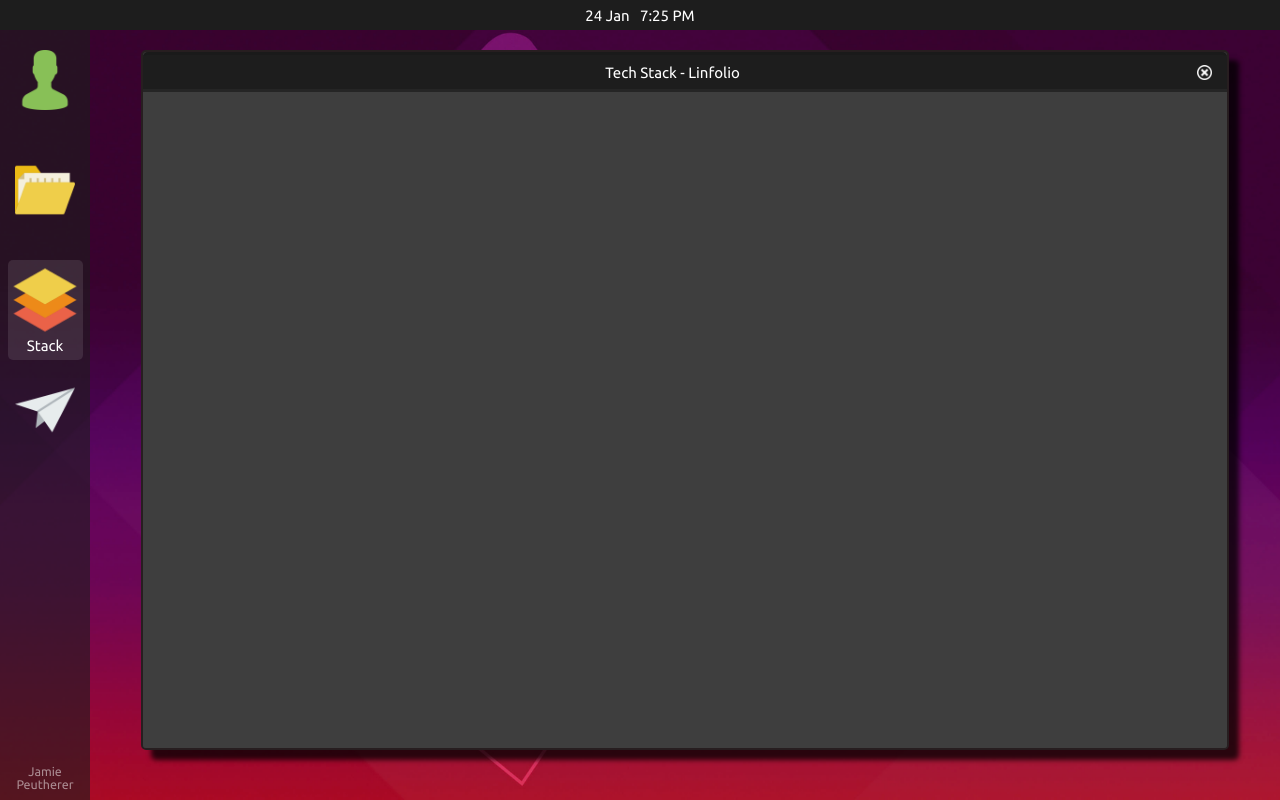
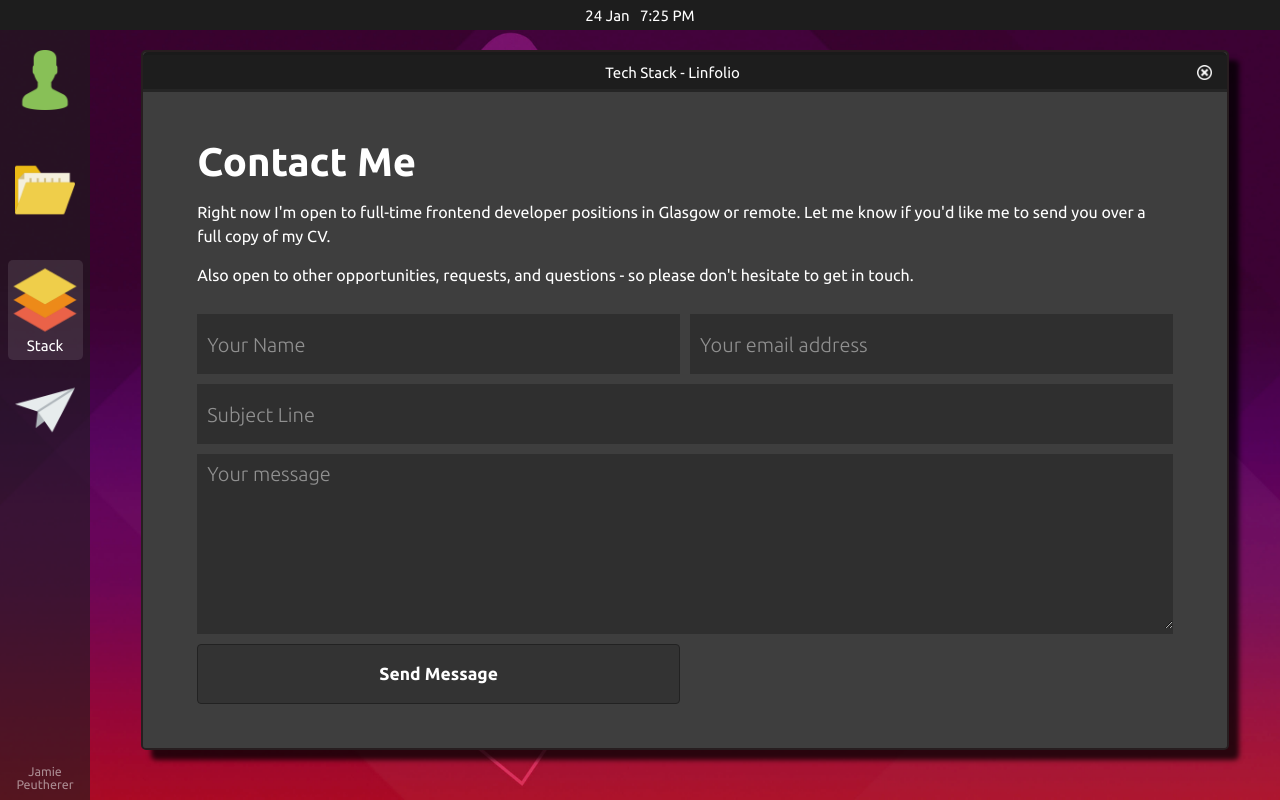
Before and after one commit to Xnanga/linfolio-react, a React (Create React App) app: page / in a window 1280 px wide. Both pictures are taken after a click on the button "Stack". Built offline with nearby package versions, Linux system fonts and the light colour scheme.

Commit message:
Contact form added and configured.

```diff
--- a/package.json
+++ b/package.json
@@ -6,6 +6,7 @@
     "@testing-library/jest-dom": "^5.16.1",
     "@testing-library/react": "^12.1.2",
     "@testing-library/user-event": "^13.5.0",
+    "emailjs-com": "^3.2.0",
     "react": "^17.0.2",
     "react-dom": "^17.0.2",
     "react-scripts": "5.0.0",
--- a/src/App.css
+++ b/src/App.css
@@ -92,3 +92,8 @@
   height: 100vh;
   width: 100vw;
 }
+
+span.highlighted-text {
+  color: var(--color-orange-highlight);
+  font-weight: bold;
+}
--- /dev/null
+++ b/src/Forms/ContactForm.js
@@ -0,0 +1,102 @@
+import emailjs from "emailjs-com";
+import { useState } from "react";
+import ModalButton from "../Modals/ModalUI/ModalButton";
+
+import styles from "./ContactForm.module.css";
+
+const ContactForm = () => {
+  const [from_name, setFrom_Name] = useState("");
+  const [email, setEmail] = useState("");
+  const [subject, setSubject] = useState("");
+  const [message, setMessage] = useState("");
+  const [emailSent, setEmailSent] = useState(false);
+
+  const isValidEmail = (email) => {
+    const regex =
+      /^(([^<>()\[\]\\.,;:\s@"]+(\.[^<>()\[\]\\.,;:\s@"]+)*)|(".+"))@((\[[0-9]{1,3}\.[0-9]{1,3}\.[0-9]{1,3}\.[0-9]{1,3}\])|(([a-zA-Z\-0-9]+\.)+[a-zA-Z]{2,}))$/;
+    return regex.test(String(email).toLowerCase());
+  };
+
+  const submit = () => {
+    if (from_name && email && subject && message) {
+      const serviceId = "service_bpchnol";
+      const templateId = "template_tuu3grh";
+      const userId = "user_gmcSavYEiA9uayLKCzDxu";
+      const templateParams = {
+        from_name,
+        email,
+        subject,
+        message,
+      };
+
+      if (isValidEmail(email) === false) {
+        alert("Invalid email.");
+        return;
+      }
+
+      emailjs
+        .send(serviceId, templateId, templateParams, userId)
+        .then((response) => console.log(response))
+        .then((error) => console.log(error));
+
+      setFrom_Name("");
+      setEmail("");
+      setSubject("");
+      setMessage("");
+      setEmailSent(true);
+    } else {
+      alert("Please fill in all fields.");
+    }
+  };
+
+  return (
+    <form
+      className={styles["contact-form"]}
+      onSubmit={(e) => e.preventDefault()}
+    >
+      <input
+        type="text"
+        placeholder="Your Name"
+        className={styles["contact-form__name"]}
+        value={from_name}
+        onChange={(e) => setFrom_Name(e.target.value)}
+      />
+      <input
+        type="email"
+        placeholder="Your email address"
+        className={styles["contact-form__email"]}
+        value={email}
+        onChange={(e) => setEmail(e.target.value)}
+      />
+      <input
+        type="text"
+        placeholder="Subject Line"
+        className={styles["contact-form__subject"]}
+        value={subject}
+        onChange={(e) => setSubject(e.target.value)}
+      />
+      <textarea
+        placeholder="Your message"
+        className={styles["contact-form__message"]}
+        value={message}
+        onChange={(e) => setMessage(e.target.value)}
+      ></textarea>
+      <ModalButton
+        id="sendEmail"
+        buttonText="Send Message"
+        buttonAction={submit}
+      />
+      <span
+        className={
+          emailSent
+            ? `${styles["contact-form__notification"]}`
+            : `${styles["contact-form__notification--hidden"]}`
+        }
+      >
+        Thanks for your message - I'll get back to you soon!
+      </span>
+    </form>
+  );
+};
+
+export default ContactForm;
--- /dev/null
+++ b/src/Forms/ContactForm.module.css
@@ -0,0 +1,74 @@
+.contact-form {
+  display: grid;
+  grid-template-columns: repeat(2, 1fr);
+  grid-template-rows: 1fr 1fr 3fr 1fr;
+  gap: 1rem;
+
+  margin-top: 2rem;
+
+  width: 100%;
+}
+
+.contact-form > ::placeholder {
+  color: #909090;
+}
+
+.contact-form > input,
+textarea {
+  font-size: 2rem;
+  font-family: var(--default-font-style);
+  font-weight: 200;
+  padding-top: 0.75rem;
+  padding-left: 1rem;
+
+  outline: 0;
+  border: none;
+  border-bottom: 0.5rem solid transparent;
+
+  color: white;
+  background-color: #2f2f2f;
+
+  transition: all 0.2s;
+}
+
+.contact-form > input:focus,
+textarea:focus {
+  border-bottom: 0.5rem solid var(--color-orange-highlight);
+}
+
+.contact-form > textarea {
+  /* padding-top: 0.75rem; */
+}
+
+.contact-form__name {
+  grid-column: 1 / 2;
+  grid-row: 1 / 2;
+}
+
+.contact-form__email {
+  grid-column: 2 / 3;
+  grid-row: 1 / 2;
+}
+
+.contact-form__subject {
+  grid-column: 1 / 3;
+  grid-row: 2 / 3;
+}
+
+.contact-form__message {
+  grid-column: 1 / -1;
+  grid-row: 3 / 4;
+}
+
+.contact-form__notification {
+  align-self: center;
+  justify-self: center;
+
+  font-size: 1.75rem;
+  font-weight: bold;
+  color: rgb(42, 179, 42);
+}
+
+.contact-form__notification--hidden {
+  display: none;
+}
--- a/src/Modals/ModalContent/BioModalContent.js
+++ b/src/Modals/ModalContent/BioModalContent.js
@@ -15,8 +15,11 @@
     <>
       <h1>Hi there! I'm Jamie Peutherer</h1>
       <p>
-        I'm a self-taught frontend web developer with a strong background in
-        technical Search Engine Optimisation (7+ years in the field!).
+        I'm a self-taught{" "}
+        <span className="highlighted-text">frontend web developer</span> with a
+        strong background in technical{" "}
+        <span className="highlighted-text">Search Engine Optimisation</span> (7+
+        years in the field!).
       </p>
       <p>
         I like to build all sorts of odd websites and apps, especially webapp
@@ -24,8 +27,11 @@
       </p>
       <p>
         I'm still learning more and more about good web development every day
-        (Who doesn't have more to learn?), but I'm eager to jump right into a
-        professional role real soon.
+        (Who doesn't have more to learn?), but{" "}
+        <span className="highlighted-text">
+          I'm eager to jump right into a professional role
+        </span>{" "}
+        real soon.
       </p>
       <p>
         You can find quick links to the most important stuff below - otherwise,
--- /dev/null
+++ b/src/Modals/ModalContent/ContactModalContent.js
@@ -0,0 +1,21 @@
+import ContactForm from "../../Forms/ContactForm";
+
+const ContactModalContent = () => {
+  return (
+    <>
+      <h1>Contact Me</h1>
+      <p>
+        Right now I'm open to full-time frontend developer positions in Glasgow
+        or remote. Let me know if you'd like me to send you over a full copy of
+        my CV.
+      </p>
+      <p>
+        Also open to other opportunities, requests, and questions - so please
+        don't hesitate to get in touch.
+      </p>
+      <ContactForm />
+    </>
+  );
+};
+
+export default ContactModalContent;
--- a/src/Modals/ModalContent/PortfolioModalContent.js
+++ b/src/Modals/ModalContent/PortfolioModalContent.js
@@ -14,9 +14,9 @@
       description:
         "This is my Ubuntu Linux-inspired portfolio website made in React.",
       image: "/images/listo-preview.jpg",
-      liveDemoURL: "https://xnanga.github.io/listo/",
-      sourceCodeURL: "https://github.com/Xnanga/listo",
-      listOrderPriority: 1,
+      liveDemoURL: "#",
+      sourceCodeURL: "https://github.com/Xnanga/linfolio-react",
+      listOrderPriority: 4,
     },
     {
       projectName: "Simple SEO Report",
@@ -26,8 +26,8 @@
       description:
         "Using the Google Analytics API, this tool generates a simple KPI report for use by SEO professionals.",
       image: "/images/listo-preview.jpg",
-      liveDemoURL: "https://xnanga.github.io/listo/",
-      sourceCodeURL: "https://github.com/Xnanga/listo",
+      liveDemoURL: "#",
+      sourceCodeURL: "https://github.com/Xnanga/simple-seo-report",
       listOrderPriority: 2,
     },
     {
@@ -40,7 +40,7 @@
       image: "/images/listo-preview.jpg",
       liveDemoURL: "https://xnanga.github.io/listo/",
       sourceCodeURL: "https://github.com/Xnanga/listo",
-      listOrderPriority: 3,
+      listOrderPriority: 1,
     },
     {
       projectName: "PropertySearchr",
@@ -50,9 +50,9 @@
       description:
         "A modern property business homepage aiming to wow visitors with a sleek design and interactive content.",
       image: "/images/listo-preview.jpg",
-      liveDemoURL: "https://xnanga.github.io/listo/",
-      sourceCodeURL: "https://github.com/Xnanga/listo",
-      listOrderPriority: 4,
+      liveDemoURL: "https://xnanga.github.io/PropertySearchr/",
+      sourceCodeURL: "https://github.com/Xnanga/PropertySearchr",
+      listOrderPriority: 3,
     },
   ];
 
--- a/src/Modals/ModalUI/Modal.module.css
+++ b/src/Modals/ModalUI/Modal.module.css
@@ -58,8 +58,6 @@
 .modal__body {
   height: 100%;
 
-  /* This needs looked at to fix scrolling */
-
   padding: 5rem 0;
 
   background-color: #3e3e3e;
--- a/src/UI/Desktop/Desktop.js
+++ b/src/UI/Desktop/Desktop.js
@@ -2,6 +2,8 @@
 import Modal from "../../Modals/ModalUI/Modal";
 import BioModalContent from "../../Modals/ModalContent/BioModalContent";
 import PortfolioModalContent from "../../Modals/ModalContent/PortfolioModalContent";
+
+import ContactModalContent from "../../Modals/ModalContent/ContactModalContent";
 
 import styles from "./Desktop.module.css";
 
@@ -36,6 +38,7 @@
         <Modal
           modalTitle="Tech Stack - Linfolio"
           closeModal={closeModal}
+          modalContent={<ContactModalContent openModal={openModal} />}
           modalSize={"large"}
         />
       )}
@@ -43,6 +46,7 @@
         <Modal
           modalTitle="Contact - Linfolio"
           closeModal={closeModal}
+          modalContent={<ContactModalContent openModal={openModal} />}
           modalSize={"large"}
         />
       )}
--- a/src/UI/Menus/VerticalMenu/SquareBlockButton.js
+++ b/src/UI/Menus/VerticalMenu/SquareBlockButton.js
@@ -17,6 +17,14 @@
     }
   };
 
+  const buttonLabelHandler = (buttonId) => {
+    if (buttonId === buttonHighlighted) {
+      return `${styles["square-block-button__label--highlighted"]}`;
+    } else {
+      return `${styles["square-block-button__label"]}`;
+    }
+  };
+
   return (
     <button
       id={props.id}
@@ -28,7 +36,7 @@
         src={props.iconURL}
         alt={props.altText}
       />
-      <span className={styles["square-block-button__label"]}>{props.id}</span>
+      <span className={buttonLabelHandler(props.id)}>{props.id}</span>
     </button>
   );
 };
--- a/src/UI/Menus/VerticalMenu/SquareBlockButton.module.css
+++ b/src/UI/Menus/VerticalMenu/SquareBlockButton.module.css
@@ -19,8 +19,6 @@
   transform: translate(-50%, -50%);
 
   opacity: 1;
-
-  transition: all 0.35s ease-out;
 }
 
 .square-block-button:hover > .square-block-button__icon {
@@ -43,7 +41,7 @@
   background-color: rgba(255, 255, 255, 0.1);
 }
 
-.square-block-button--highlighted > .square-block-button__label {
+.square-block-button--highlighted > .square-block-button__label--highlighted {
   position: absolute;
   top: 85%;
   left: 50%;
@@ -69,4 +67,18 @@
   font-size: 1.5rem;
   opacity: 0;
   pointer-events: none;
+
+  transition: all 0.35s ease-out;
 }
+
+.square-block-button__label--highlighted {
+  position: absolute;
+  top: 85%;
+  left: 50%;
+  transform: translate(-50%, -50%);
+  opacity: 1;
+
+  font-size: 1.5rem;
+  opacity: 0;
+  pointer-events: none;
+}
```
Also changed, not shown: src/Modals/ModalContent/ContactModalContent.module.css (added), 1 other file (tests, documents, lock files or other folders).
